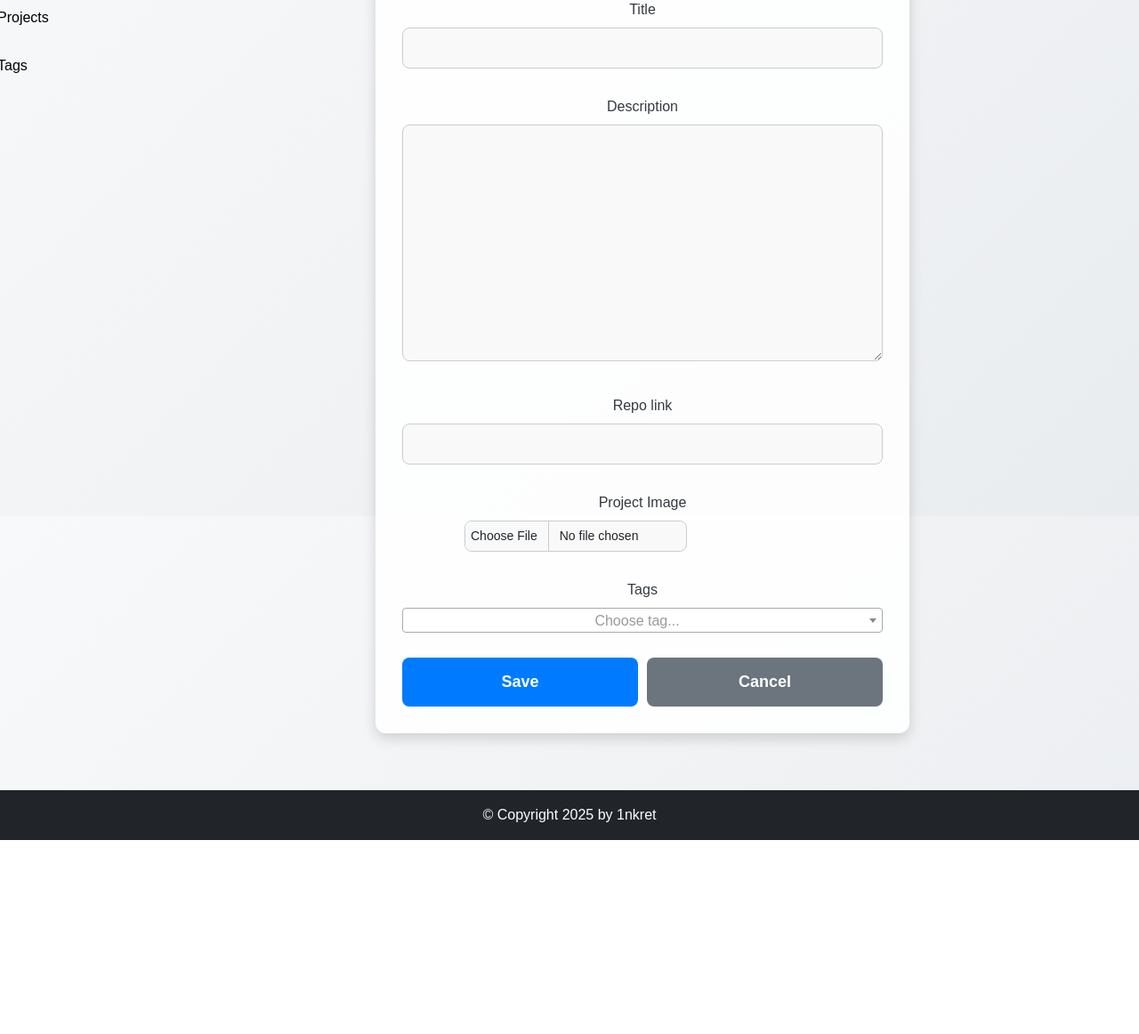
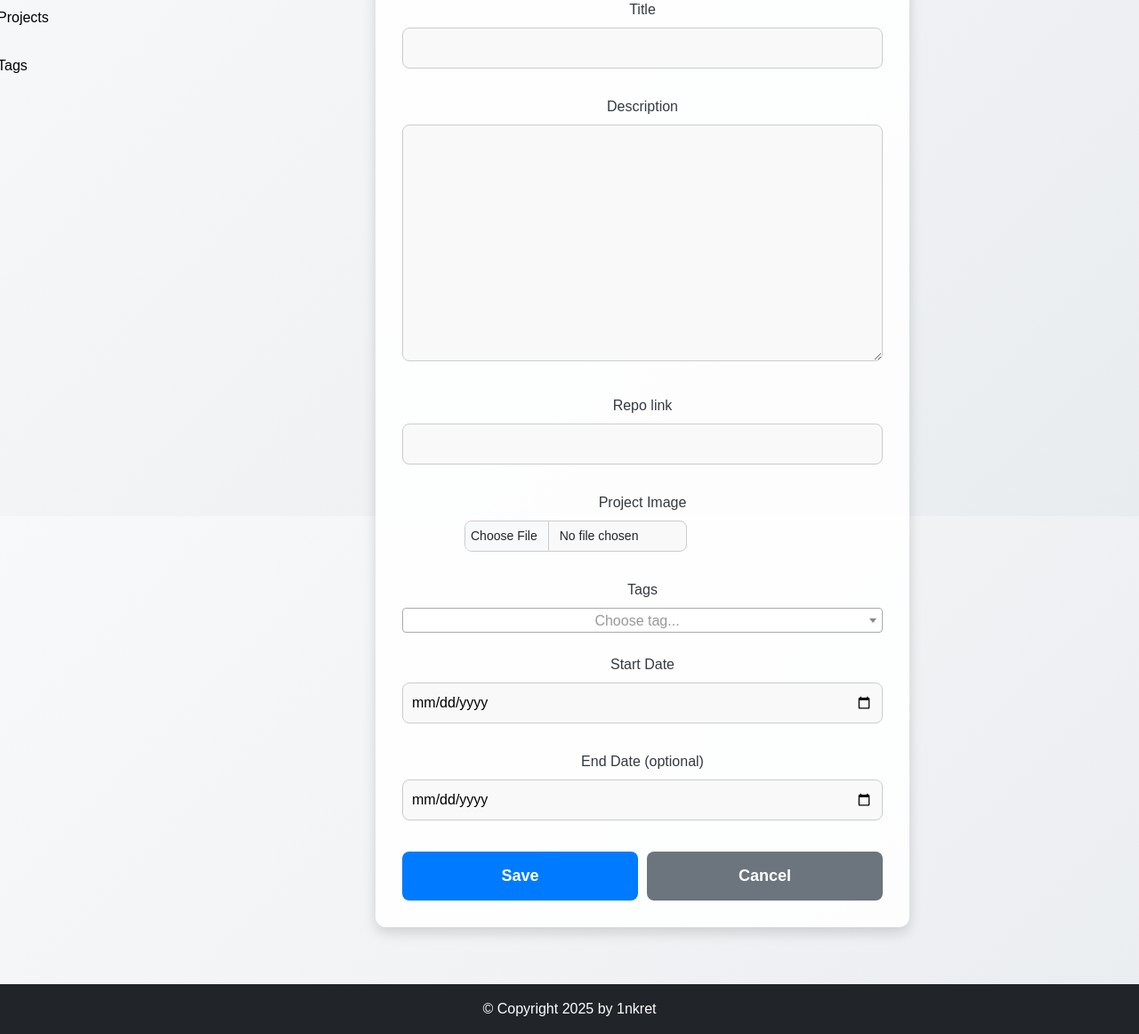
Before and after one commit to 1nkret/django-personal-site, a Django app: page /crm/projects/create/ in a window 1280 px wide. Shown: the part 220-1382 px from the top of the page at 89% size. Before the commit the page ends 1164 px from the top, so only its background shows below. Run offline with Django 5.2, Linux system fonts and the light colour scheme; data that the repository does not hold is empty; some libraries are stand-ins or nearby versions.

Commit message:
Duration for projects (test)

```diff
--- a/apps/crm/forms.py
+++ b/apps/crm/forms.py
@@ -8,10 +8,18 @@ class ProjectForm(forms.ModelForm):
         widget=forms.CheckboxSelectMultiple,
         required=False
     )
+    start_date = forms.DateField(
+        widget=forms.DateInput(attrs={'type': 'date'}),
+        required=True
+    )
+    end_date = forms.DateField(
+        widget=forms.DateInput(attrs={'type': 'date'}),
+        required=False
+    )
 
     class Meta:
         model = Project
-        fields = ["title", "description", "repo_link", "image", "tags"]
+        fields = ["title", "description", "repo_link", "image", "tags", "start_date", "end_date"]
 
 
 class TagForm(forms.ModelForm):
--- a/apps/crm/models.py
+++ b/apps/crm/models.py
@@ -21,6 +21,9 @@ class Project(models.Model):
     created_at = models.DateTimeField(auto_now_add=True)
     tags = models.ManyToManyField(Tag, related_name="projects", blank=True)
 
+    start_date = models.DateField()
+    end_date = models.DateField(blank=True, null=True)
+
     def __str__(self):
         return self.title
 
--- a/apps/crm/views.py
+++ b/apps/crm/views.py
@@ -62,35 +62,33 @@ def project_form_handler(request, project=None):
 
         # ✅ Обрабатываем удаление изображения
         if post_data.get("remove_image") == "true" and project and project.image:
-            default_storage.delete(project.image.path)  # Удаляем физический файл
-            project.image = None  # Удаляем путь из БД
+            default_storage.delete(project.image.path)
+            project.image = None
             project.save()
 
         tag_ids_raw = post_data.get("tags", "[]").strip()
-
-        # ✅ Преобразуем строку "1,5" в список [1, 5]
         try:
             if tag_ids_raw.startswith("["):
-                tag_ids = json.loads(tag_ids_raw)  # Если это JSON-список
+                tag_ids = json.loads(tag_ids_raw)
             else:
                 tag_ids = [int(tag_id) for tag_id in tag_ids_raw.split(",") if tag_id.isdigit()]
         except (json.JSONDecodeError, ValueError):
             tag_ids = []
 
-        # ✅ Правильно передаём в POST
         post_data.setlist("tags", [str(tag) for tag in tag_ids])
 
-        # ✅ Передаём исправленные `post_data` в форму
         form = ProjectForm(post_data, request.FILES, instance=project)
 
         if form.is_valid():
             project = form.save(commit=False)
-            project.save()
 
-            # ✅ Теперь Django получает список объектов `Tag`
-            project.tags.set(Tag.objects.filter(id__in=tag_ids))
-
-            return redirect("crm_project_list")
+            # Убеждаемся, что end_date не раньше start_date
+            if project.end_date and project.end_date < project.start_date:
+                form.add_error("end_date", "Дата завершения не может быть раньше даты начала.")
+            else:
+                project.save()
+                project.tags.set(Tag.objects.filter(id__in=tag_ids))
+                return redirect("crm_project_list")
 
     else:
         form = ProjectForm(instance=project)
--- a/templates/crm/project_form.html
+++ b/templates/crm/project_form.html
@@ -68,6 +68,16 @@
                    value="{% if project and project.pk %}{% for tag in project.tags.all %}{{ tag.id }}{% if not forloop.last %},{% endif %}{% endfor %}{% endif %}">
         </div>
 
+        <div class="mb-3">
+            <label for="{{ form.start_date.id_for_label }}" class="form-label">Start Date</label>
+            {{ form.start_date }}
+        </div>
+
+        <div class="mb-3">
+            <label for="{{ form.end_date.id_for_label }}" class="form-label">End Date (optional)</label>
+            {{ form.end_date }}
+        </div>
+
         <div class="button-container">
             <button type="submit" class="btn btn-primary">Save</button>
             <a href="{% url 'crm_project_list' %}" class="btn btn-secondary">Cancel</a>
--- a/templates/portfolio/project_list.html
+++ b/templates/portfolio/project_list.html
@@ -32,6 +32,9 @@
                                 {% endfor %}
                             </p>
                         {% endif %}
+                        <p class="card-text">
+                            <strong>Duration: </strong>{{ project.start_date|date:"Y.m" }}{% if project.end_date %} - {{ project.end_date|date:"Y.m" }}{% else %}-(in progress...){% endif %}
+                        </p>
                         {% if project.repo_link %}
                             <a href="{{ project.repo_link }}" class="btn btn-primary" target="_blank">View on GitHub</a>
                         {% endif %}
```
Also changed, not shown: apps/crm/migrations/0005_project_end_date_project_start_date.py (added).
